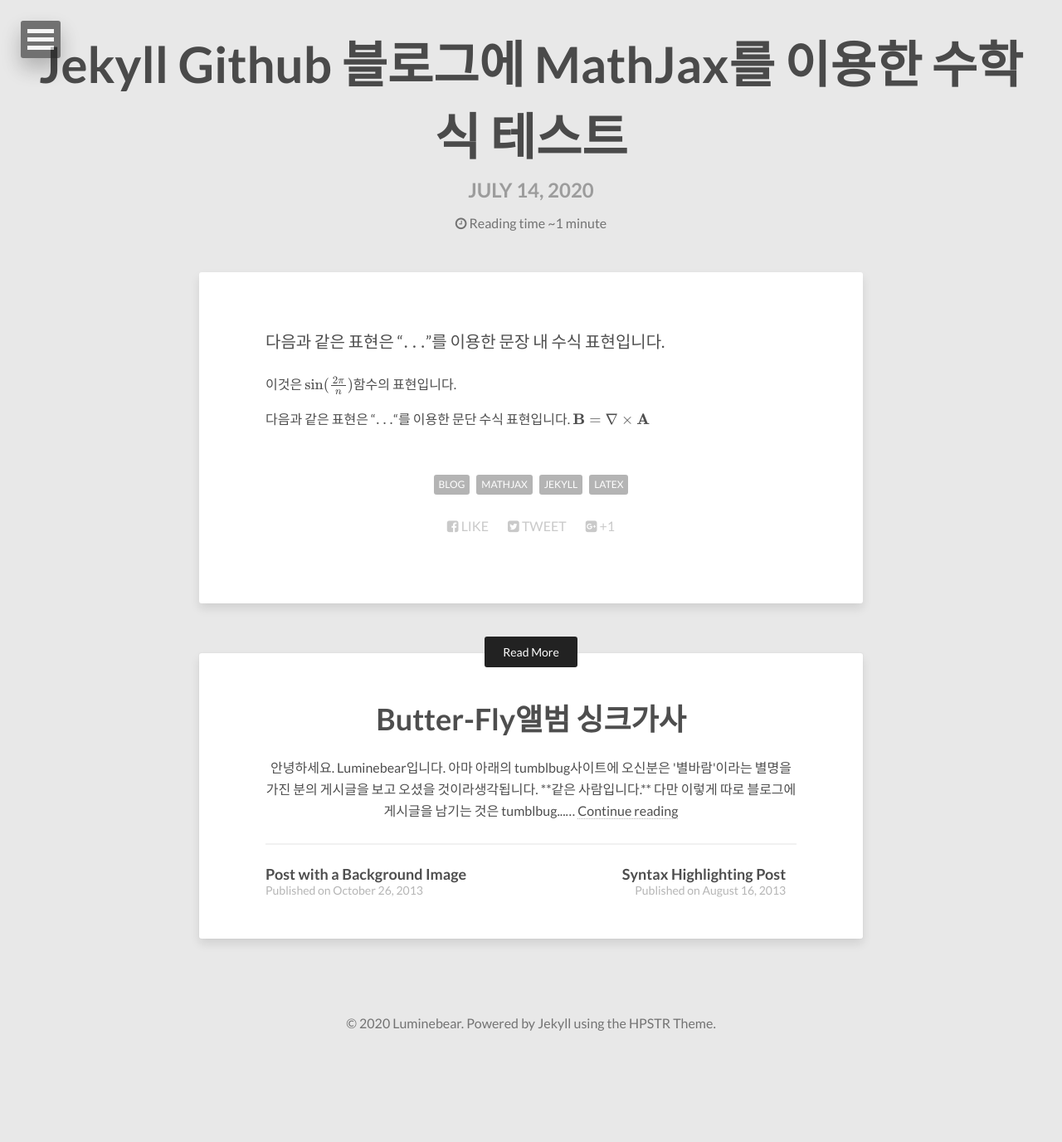
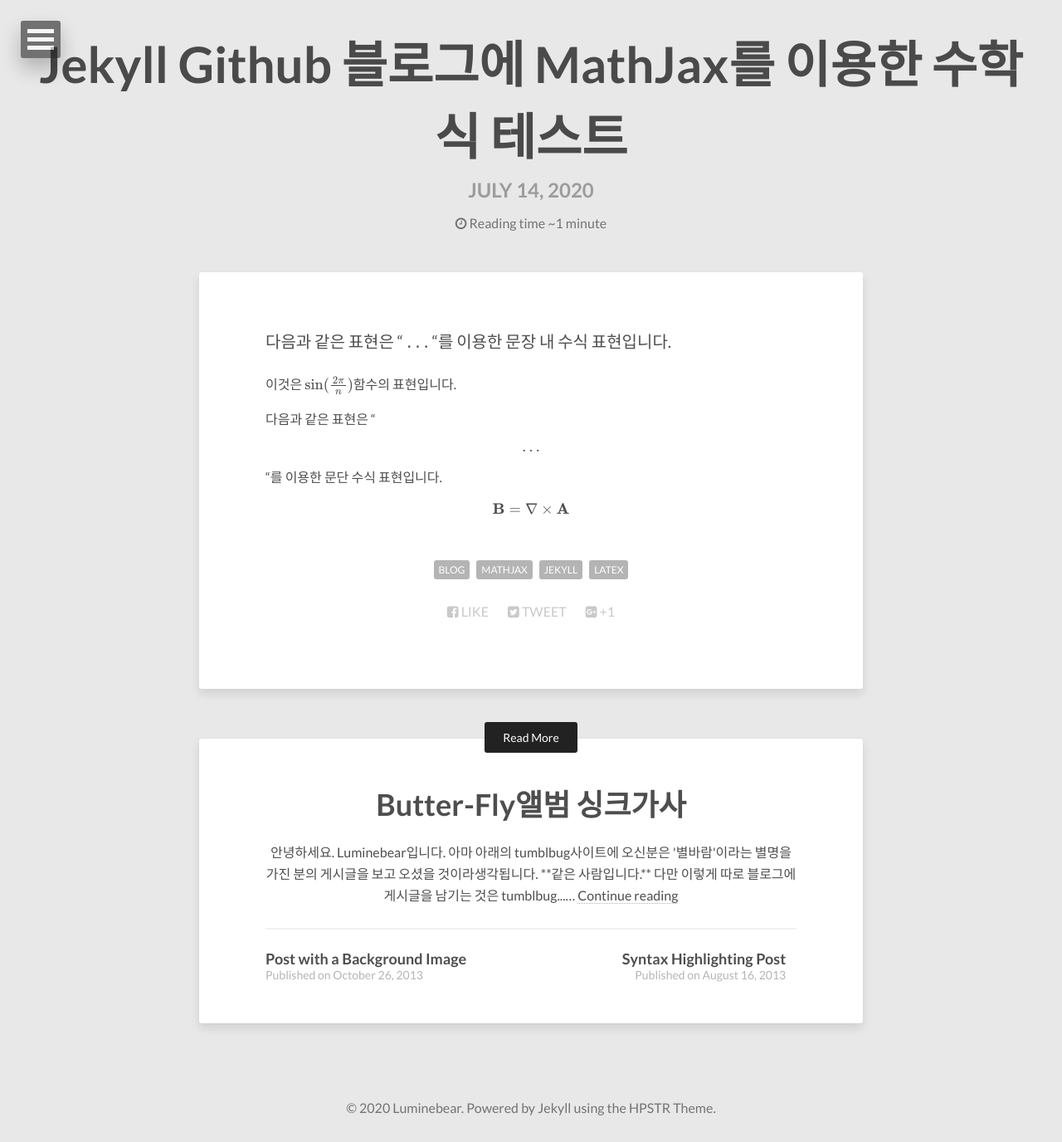
Before and after one commit to Luminebear/Luminebear.github.io, a Jekyll site: the page built from _posts/2020-07-14-MathJax-Test.md, in a window 1280 px wide. Shown: the whole page at 83% size. Built offline with Jekyll 4.4.1, drawn with Linux system fonts in a browser that asks for light colours; nearby versions of some CDN libraries; our own code applies the rules of GitHub Pages for plain Markdown files; formulas are drawn with MathJax 3; before the commit the page ends 1274 px from its top, so only the background shows below that.

Commit message:
Little Changes

```diff
--- a/_posts/2020-07-14-MathJax-Test.md
+++ b/_posts/2020-07-14-MathJax-Test.md
@@ -8,11 +8,12 @@
 mathjax: true # MathJax 사용을 위한 태그
 ---
 
-다음과 같은 표현은 "$ ... $"를 이용한 문장 내 수식 표현입니다.
+다음과 같은 표현은 " \$ ... \$ "를 이용한 문장 내 수식 표현입니다.
 
 이것은 $\sin(\frac{2\pi}{n})$함수의 표현입니다.
 
-다음과 같은 표현은 "$$ ... $$"를 이용한 문단 수식 표현입니다.
+다음과 같은 표현은 " \$$ ... \$$ "를 이용한 문단 수식 표현입니다.
+
 $$
 {\bf B} = \nabla\times{\bf A}
 $$
```
